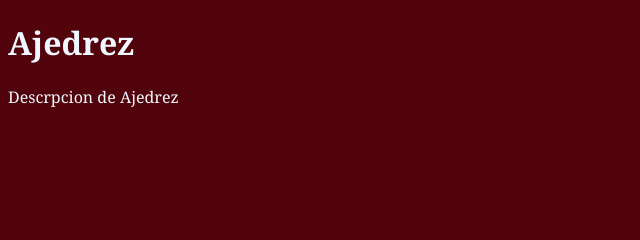
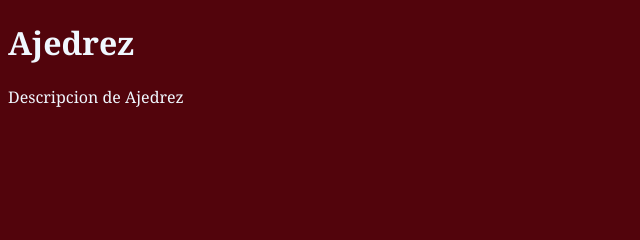
Before and after one commit to Proa5-2024/Practico1_5a-o_Jaz, a plain HTML site: page pag2m.html in a window 1280 px wide. Shown: the top 240 px of the page, 0-640 px from the left. Drawn offline with Linux system fonts and the light colour scheme.

Commit message:
Update pag2m.html

```diff
--- a/pag2m.html
+++ b/pag2m.html
@@ -11,7 +11,7 @@
     <h1 class="cletrasystyle"> Ajedrez </h1>
 
     <main class="cletrasystyle">
-        <p>Descrpcion de Ajedrez</p>
+        <p>Descripcion de Ajedrez</p>
         <table class="positionlincks">
             <tr>
                 <td>
```
